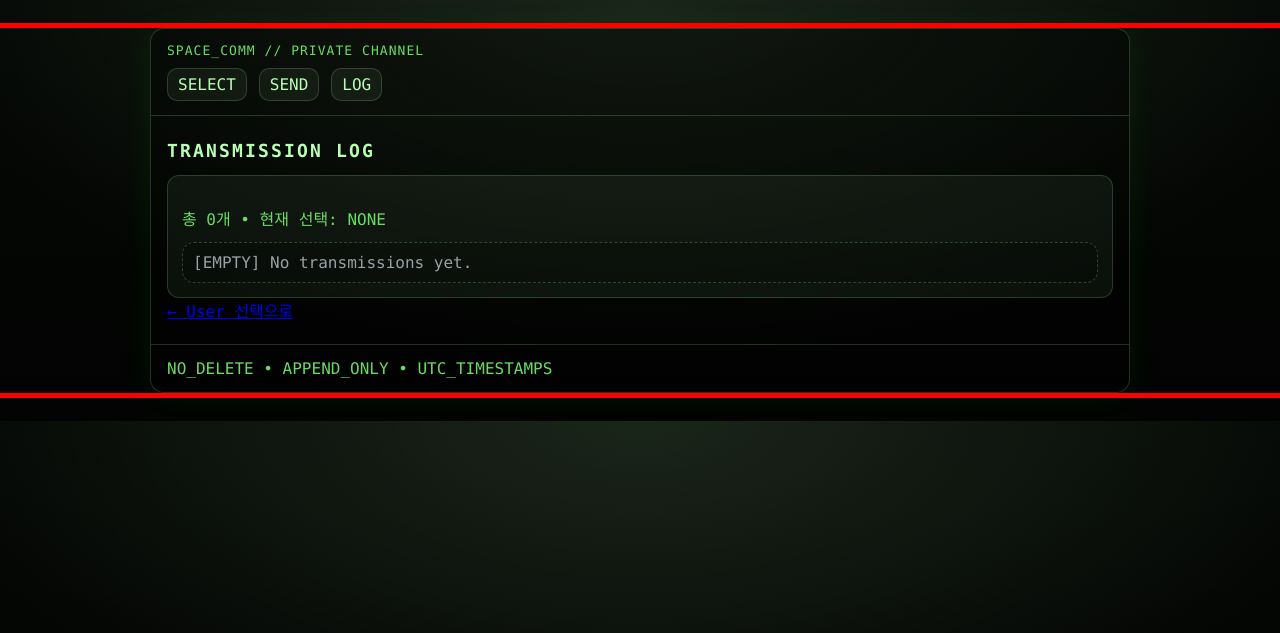
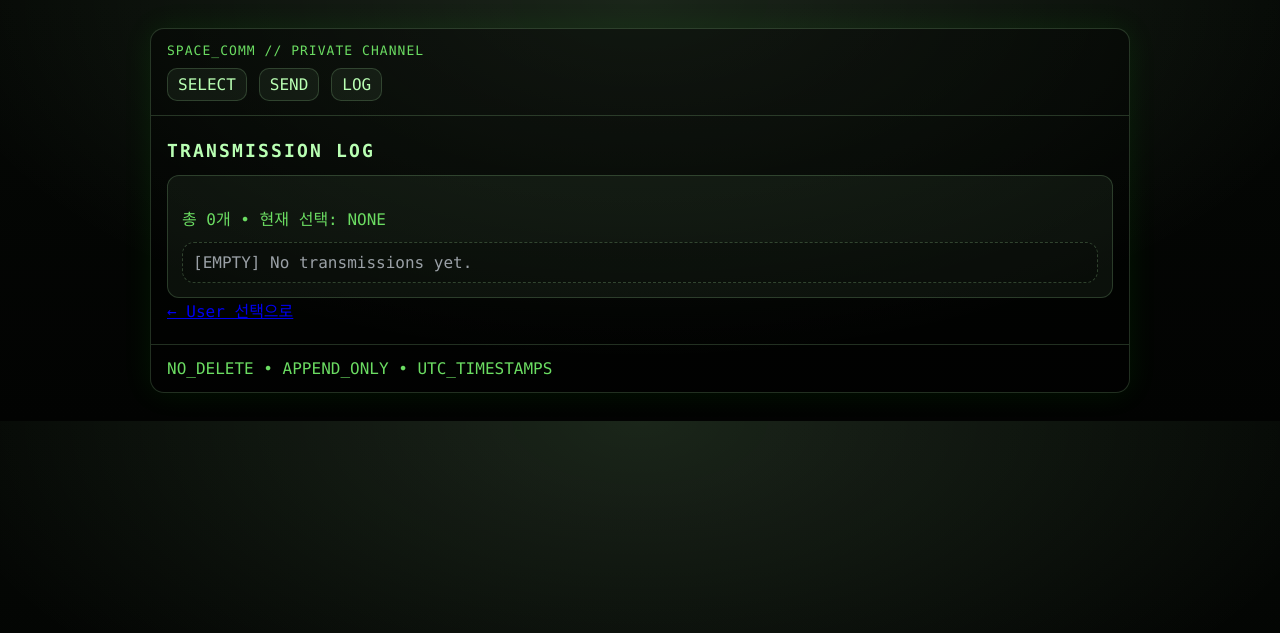
Before and after one commit to aete0417-dev/space-comm, a Python web app: template templates/log.html in a window 1280 px wide. Shown: the top 633 px of the page. Run offline with Jinja, Linux system fonts and the light colour scheme; the template is opened without the code that fills it, so the values that code supplies are empty.

Commit message:
Fix log page and update styles

```diff
--- a/static/style.css
+++ b/static/style.css
@@ -155,7 +155,3 @@
   background: var(--panel);
 }
 .action-link:hover { filter: brightness(1.2); }
-
-body {
-  outline: 5px solid red !important;
-}
```
